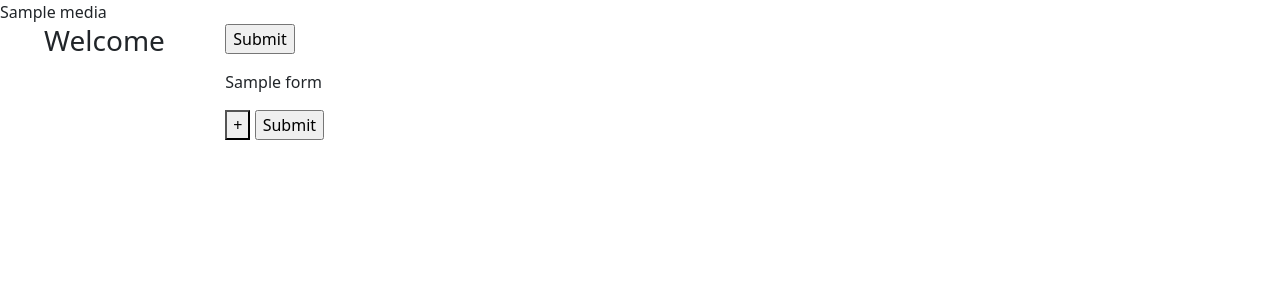
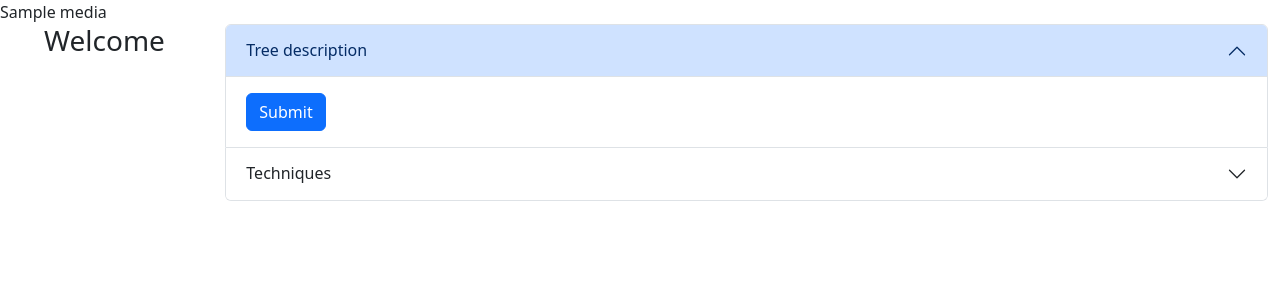
Before and after one commit to nlurkin/BonsaiBuddy, a Django app: template BonsaiBuddy_web/BonsaiAdmin/templates/BonsaiAdmin/object_admin_form.html in a window 1280 px wide. Shown: the top 300 px of the page. Run offline with Django 3.2, Linux system fonts and the light colour scheme; the template is opened without the code that fills it: most values are stand-ins (such as "Sample title", 1, 10 or a date in 2020); some libraries are stand-ins or nearby versions.

Commit message:
Update admin_template:
 - Formatting
 - Use bootstrap layout
 - Use accordion

```diff
--- a/BonsaiBuddy_web/BonsaiAdmin/templates/BonsaiAdmin/object_admin_form.html
+++ b/BonsaiBuddy_web/BonsaiAdmin/templates/BonsaiAdmin/object_admin_form.html
@@ -1,4 +1,5 @@
 {% extends "base_generic.html" %}
+{% load bootstrap5 %}
 
 {% block head %}
 {{ form_association.media }}
@@ -9,7 +10,7 @@
 {% if messages %}
 <ul class="messages">
     {% for message in messages %}
-        <li{% if message.tags %} class="{{ message.tags }}"{% endif %}>{{ message }}</li>
+    <li{% if message.tags %} class="{{ message.tags }}" {% endif %}>{{ message }}</li>
         {% endfor %}
 </ul>
 {% endif %}
@@ -17,35 +18,64 @@
 
 {% block content %}
 {% if "create" in rev_url %}
-<form action="{% url rev_url %}" method="post">
+<form action="{% url rev_url %}" method="post" class="row g-3">
     {% else %}
-<form action="{% url rev_url pk %}" method="post">
+    <div class="accordion">
+        <div class="accordion-item">
+            <h2 class="accordion-header">
+                <button class="accordion-button" type="button" data-bs-toggle="collapse" data-bs-target="#mainForm"
+                    aria-expanded="true" aria-controls="mainForm">
+                    Tree description
+                </button>
+            </h2>
+            <div id="mainForm" class="accordion-collapse collapse show">
+                <div class="accordion-body">
+                    <form action="{% url rev_url pk %}" method="post" class="row g-3">
                         {% endif %}
                         {% csrf_token %}
-    {{ form.as_p }}
-    <input type="submit" value="Submit">
+                        {{ form }}
+                        <div class="col-12">
+                            <button type="submit" class="btn btn-primary">Submit</button>
+                        </div>
                     </form>
+                </div>
+            </div>
+        </div>
+
 
         {% if form_association %}
+        <div class="accordion-item">
+            <h2 class="accordion-header">
+                <button class="accordion-button collapsed" type="button" data-bs-toggle="collapse"
+                    data-bs-target="#associationForm" aria-expanded="false" aria-controls="associationForm">
+                    Techniques
+                </button>
+            </h2>
+            <div id="associationForm" class="accordion-collapse collapse">
+                <div class="accordion-body">
                     <form action="{% url rev_url pk %}" method="post">
                         {% csrf_token %}
                         {{ form_association.management_form }}
                         {% for form in form_association %}
                         <p>
                         <div class="form-row">
-            {{ form }}
+                            {% bootstrap_form form %}
                         </div>
                         </p>
                         {% endfor %}
                         <button class="add-form-row">+</button>
                         <input type="submit" value="Submit">
                     </form>
+                </div>
+            </div>
             <script type='text/javascript'>
-$(document).on('click', '.add-form-row', function(e){
+                $(document).on('click', '.add-form-row', function (e) {
                     e.preventDefault();
                     cloneMore('.form-row:last', 'association');
                     return false;
                 });
             </script>
             {% endif %}
+        </div>
+    </div>
     {% endblock %}
```
Lines whose indentation alone changed are shown as unchanged.
